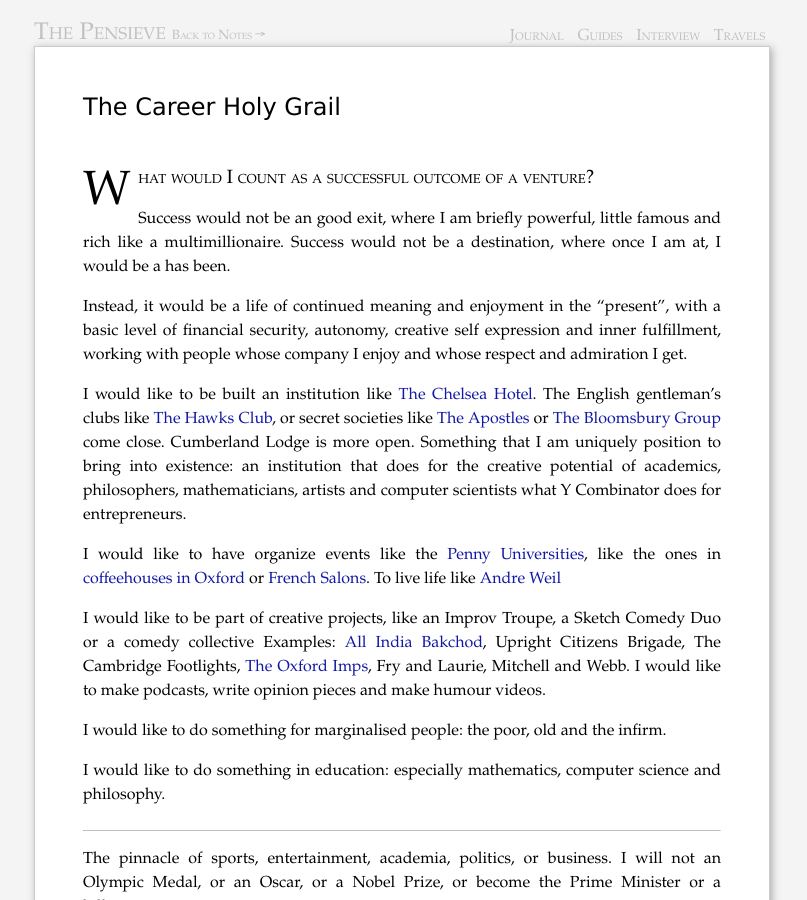
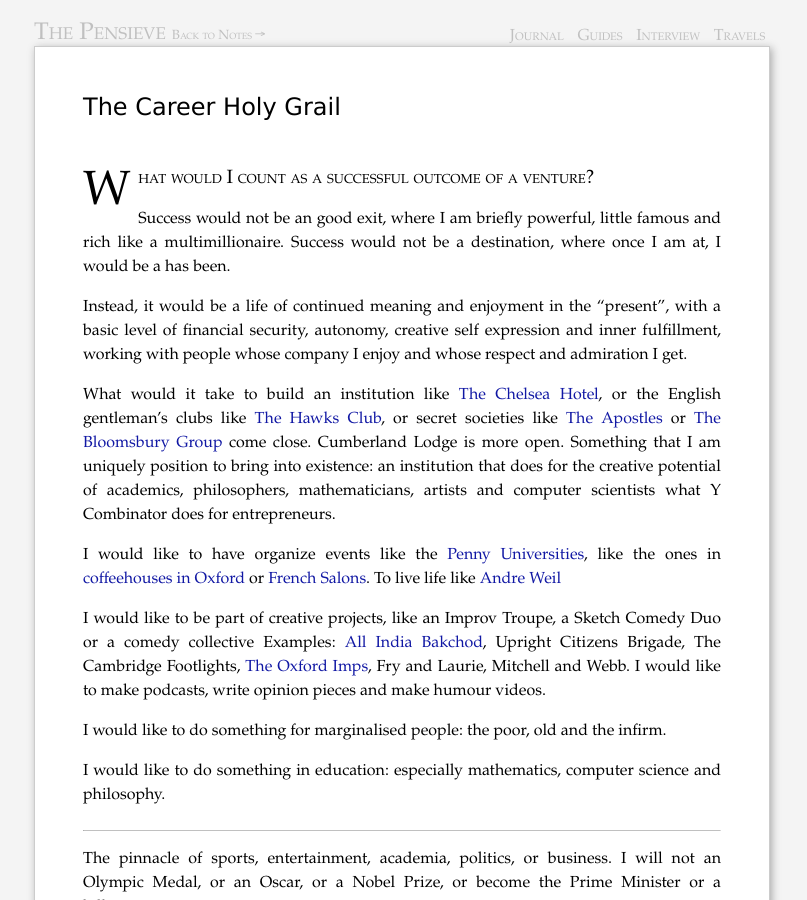
Before and after one commit to piyushahuja/piyushahuja.github.io, a Jekyll site: the page built from _posts/journal/2020-09-26-grail.md, in a window 1280 px wide and 900 px high. Shown: the whole window, without its empty margins (238-1045 px from the left). Built offline with Jekyll 4.4.1, drawn with Linux system fonts in a browser that asks for light colours; comment, search, counter and statistics services are not loaded.

Commit message:
auto deployed

```diff
--- a/_posts/journal/2020-09-26-grail.md
+++ b/_posts/journal/2020-09-26-grail.md
@@ -18,7 +18,7 @@ Success would not be an good exit, where I am briefly powerful,  little famous a
 
 Instead, it would be a life of continued meaning and enjoyment in the "present", with a basic level of financial security, autonomy, creative self expression and inner fulfillment, working with people whose company I enjoy and whose respect and admiration I get.
 
-I would like to be built an institution like [The Chelsea Hotel](https://medium.com/@bagelboy/make-america-bohemian-again-de846e35d757). The English gentleman's clubs like [The Hawks Club](https://en.wikipedia.org/wiki/Hawks%27_Club), or secret societies like [The Apostles](https://en.wikipedia.org/wiki/Cambridge_Apostles)  or [The Bloomsbury Group](https://en.wikipedia.org/wiki/Bloomsbury_Group) come close. Cumberland Lodge is more open. Something that I am uniquely position to bring into existence: an institution that does for the creative potential of academics, philosophers, mathematicians, artists and computer scientists what Y Combinator does for entrepreneurs.
+What would it take to build an institution like [The Chelsea Hotel](https://medium.com/@bagelboy/make-america-bohemian-again-de846e35d757), or the English gentleman's clubs like [The Hawks Club](https://en.wikipedia.org/wiki/Hawks%27_Club), or secret societies like [The Apostles](https://en.wikipedia.org/wiki/Cambridge_Apostles)  or [The Bloomsbury Group](https://en.wikipedia.org/wiki/Bloomsbury_Group) come close. Cumberland Lodge is more open. Something that I am uniquely position to bring into existence: an institution that does for the creative potential of academics, philosophers, mathematicians, artists and computer scientists what Y Combinator does for entrepreneurs.
 
 I would like to have organize events like the [Penny Universities](https://thonyc.wordpress.com/2015/09/29/the-penny-universities/), like the ones in [coffeehouses in Oxford](https://en.wikipedia.org/wiki/English_coffeehouses_in_the_17th_and_18th_centuries) or [French Salons](https://en.wikipedia.org/wiki/Salon_(gathering)). To live life like [Andre Weil](https://www.ams.org/journals/notices/201801/rnoti-p54.pdf)
 
```
